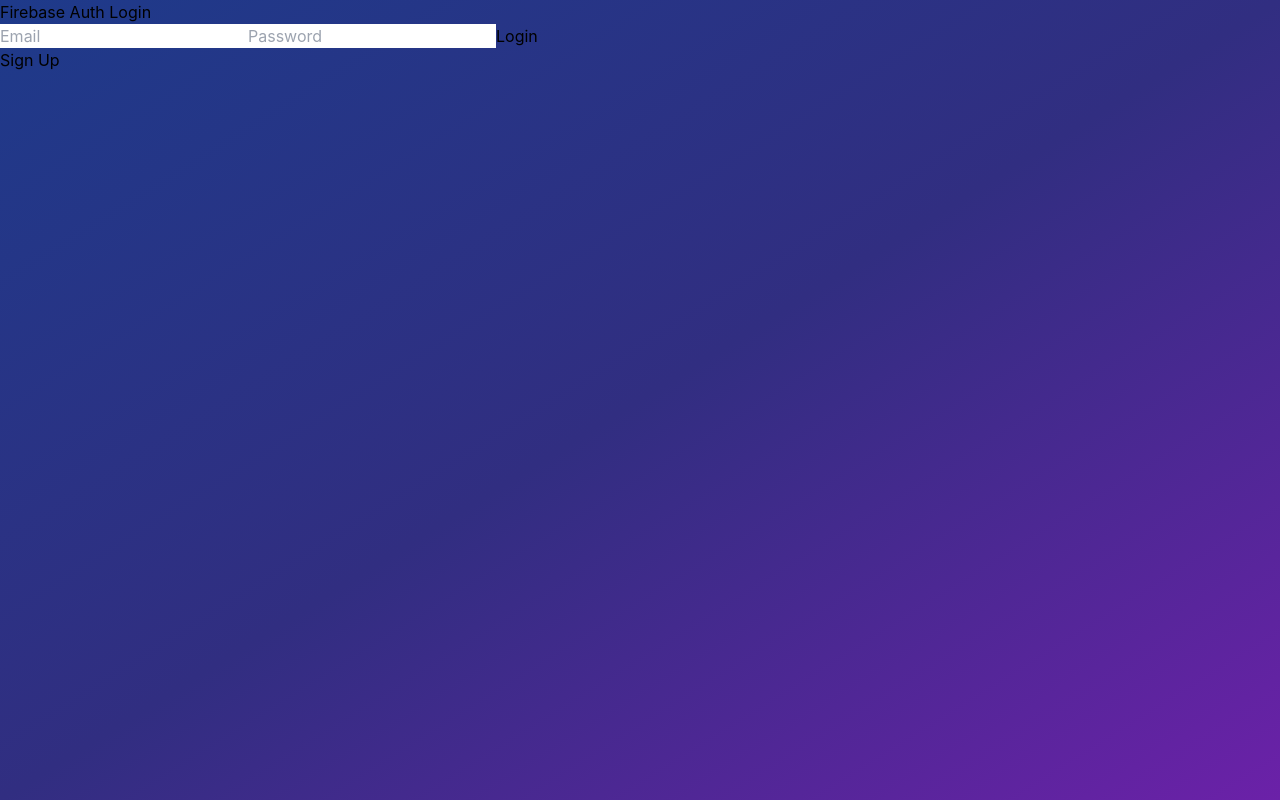
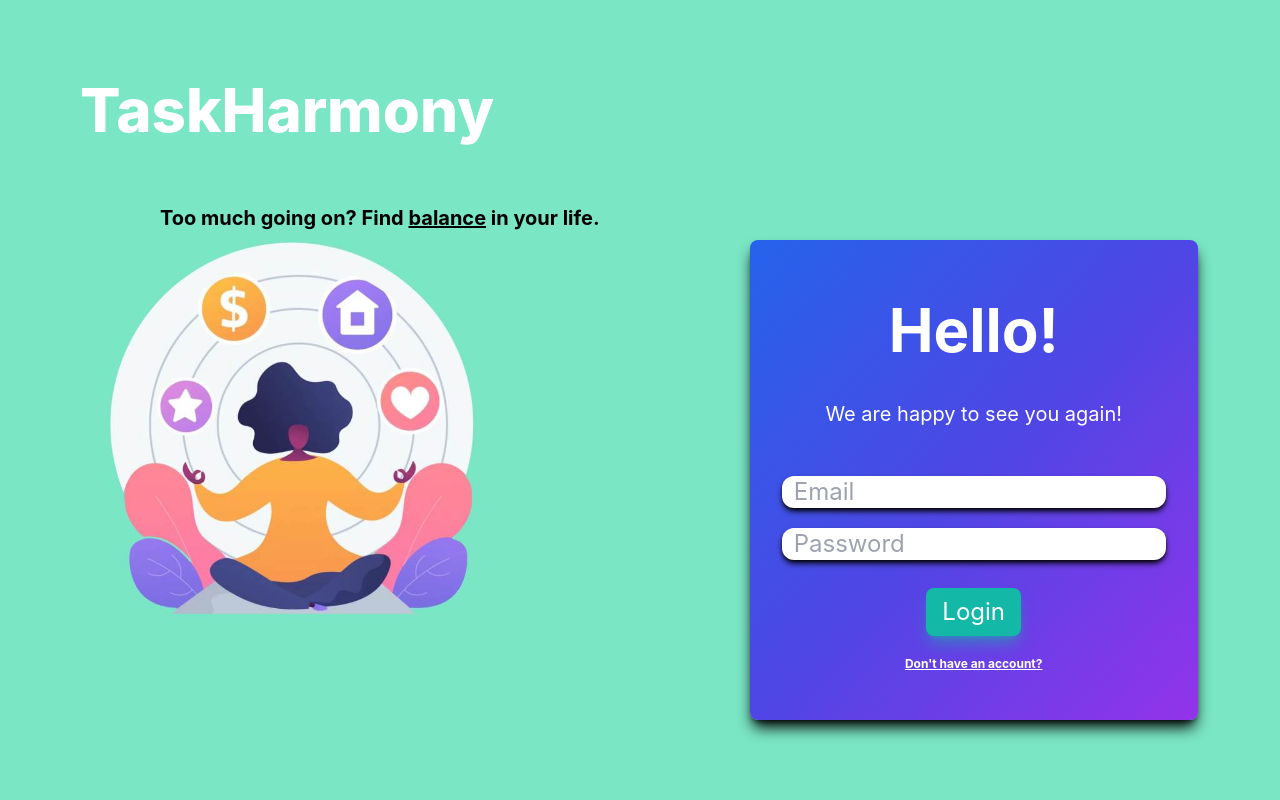
Before and after one commit to cwongah/task-manager, a React (Create React App) app: page / in a window 1280 px wide. Built offline with nearby package versions, Linux system fonts and the light colour scheme; no server answers.

Commit message:
added styling for the login page

```diff
--- a/src/App.js
+++ b/src/App.js
@@ -22,7 +22,8 @@ function App() {
   console.log(currentSubject)
 
   return (
-    <div className='min-h-screen bg-gradient-to-br from-blue-900 via-indigo-900 to-purple-800'>
+    <div className='min-h-screen bg-black'>
+      {/* bg-gradient-to-br from-blue-900 via-indigo-900 to-purple-800 */}
       <Router>
         <UserAuthContextProvider>
           {isLogin ?
--- a/src/pages/Login.js
+++ b/src/pages/Login.js
@@ -1,6 +1,7 @@
 import React, { useEffect, useState } from 'react'
 import { useUserAuth } from '../firebase/UserAuthContext'
 import { useNavigate } from 'react-router-dom'
+
 
 function Login({setIsLogin}){
     const [email, setEmail] = useState('')
@@ -32,23 +33,60 @@ function Login({setIsLogin}){
 
     return(
         <>
-            <h2>Firebase Auth Login</h2>
+            <div className="bg-[url('./background.jpg')] bg-cover bg-center min-h-screen">
+                <div className='grid grid-cols-7 gap-8 '>
+                    <div className='col-span-4'>
+                        <div className='mt-20 ml-20 text-6xl font-extrabold text-white'>
+                            TaskHarmony
+                        </div>
+                        <div className='mt-16 ml-40 text-xl text-black font-bold '>
+                            Too much going on? Find <span className='underline'>balance</span> in your life.
+                        </div>
+                    </div>
+                    <div className='col-span-3' >
+                        <div className='mt-60'>
+                            <div className='w-full max-w-md bg-gradient-to-br from-blue-600 via-indigo-600 to-purple-600  rounded-lg shadow-lg shadow-black p-5 my-10'>
+                                <div className='text-6xl font-bold text-center text-white my-10'>
+                                    Hello!
+                                </div>
+                                <div className='text-xl text-center text-white my-5' >
+                                    We are happy to see you again!
+                                </div>
+                                <div className='py-7'>
                                     <form onSubmit={handleSubmit}>
+                                        <div>
+                                            <div className='text-center mb-5'>
                                                 <input
                                                     type='text'
                                                     placeholder='Email'
                                                     value={email}
                                                     onChange={(e) => setEmail(e.target.value)}
+                                                    className='rounded-xl pl-3 shadow-md shadow-black text-2xl'
                                                 />
+                                            </div>
+                                            <div className='text-center'>
                                                 <input
                                                     type='password'
                                                     placeholder='Password'
                                                     value={password}
                                                     onChange={(e) => setPassword(e.target.value)}
+                                                    className='rounded-xl pl-3 shadow-md shadow-black text-2xl'
                                                 />
-                <button type='submit' >Login</button>
+                                            </div>
+                                        </div>
+                                        <div className='grid place-content-center my-5'>
+                                            <button type='submit' className='bg-teal-500 shadow-lg shadow-teal-500/50 rounded-lg px-4 py-2 mt-2 text-white text-2xl'>Login</button>
+                                        </div>
+                                        <div className='grid place-content-center text-xs font-bold text-white'>
+                                            <button onClick={() => navigate('/signup')} className='underline underline-offeset-8'>Don't have an account?</button>
+                                        </div>
                                     </form>
-            <button onClick={() => navigate('/signup')} >Sign Up</button>
+                                </div>
+                            </div>
+                        </div>
+                    </div>
+                </div>
+            </div>
         </>
     )
 }
--- a/tailwind.config.js
+++ b/tailwind.config.js
@@ -2,7 +2,11 @@
 module.exports = {
   content: ["./src/**/*.{html,js}"],
   theme: {
-    extend: {},
+    extend: {
+      // backgroundImage: {
+      //   'bg-image': "url('/public/images/backgroundImage')"
+      // }
+    },
   },
   plugins: [],
 }
```
Also changed, not shown: src/background.jpg (added). Lines whose indentation alone changed are shown as unchanged.
